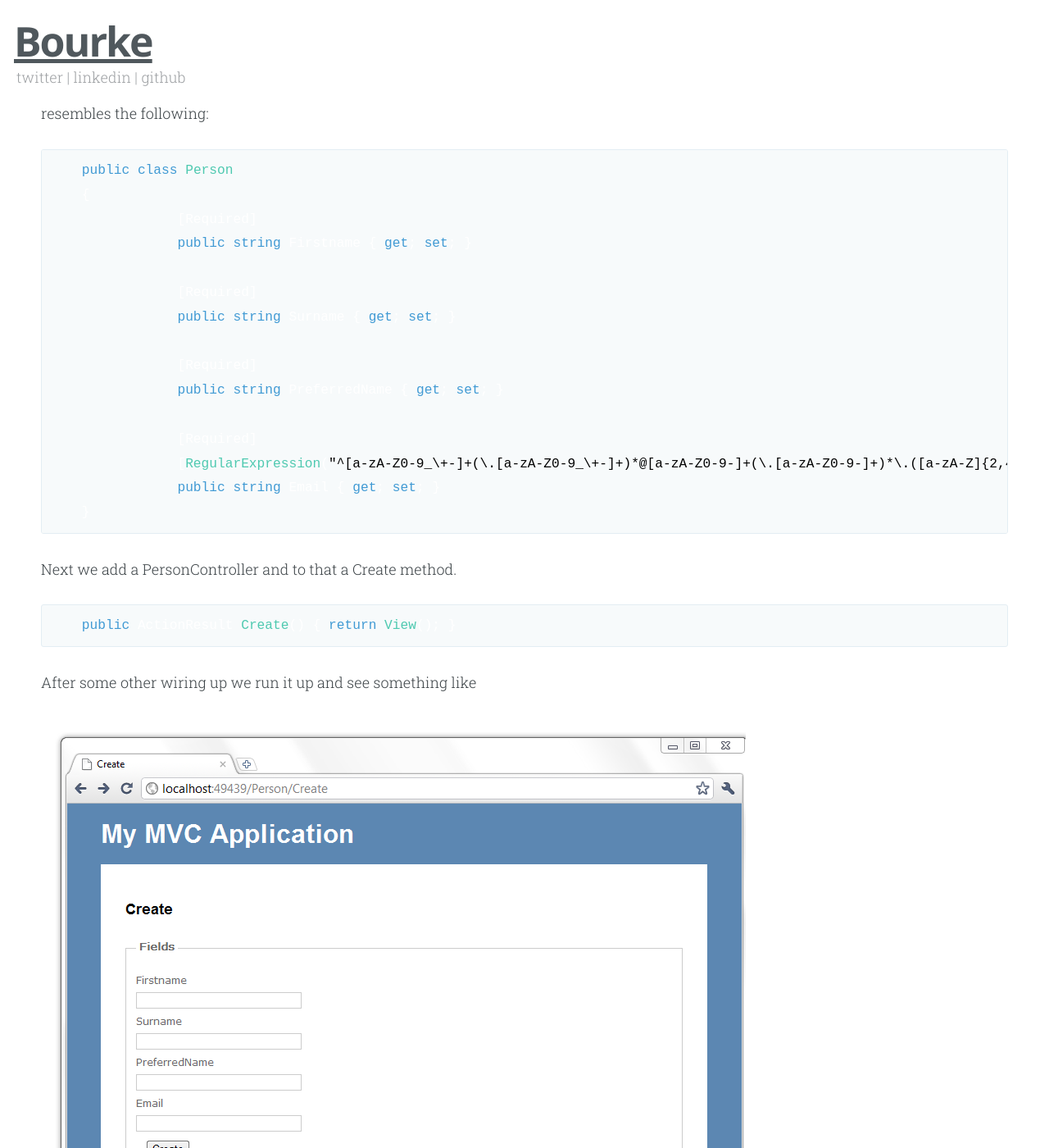
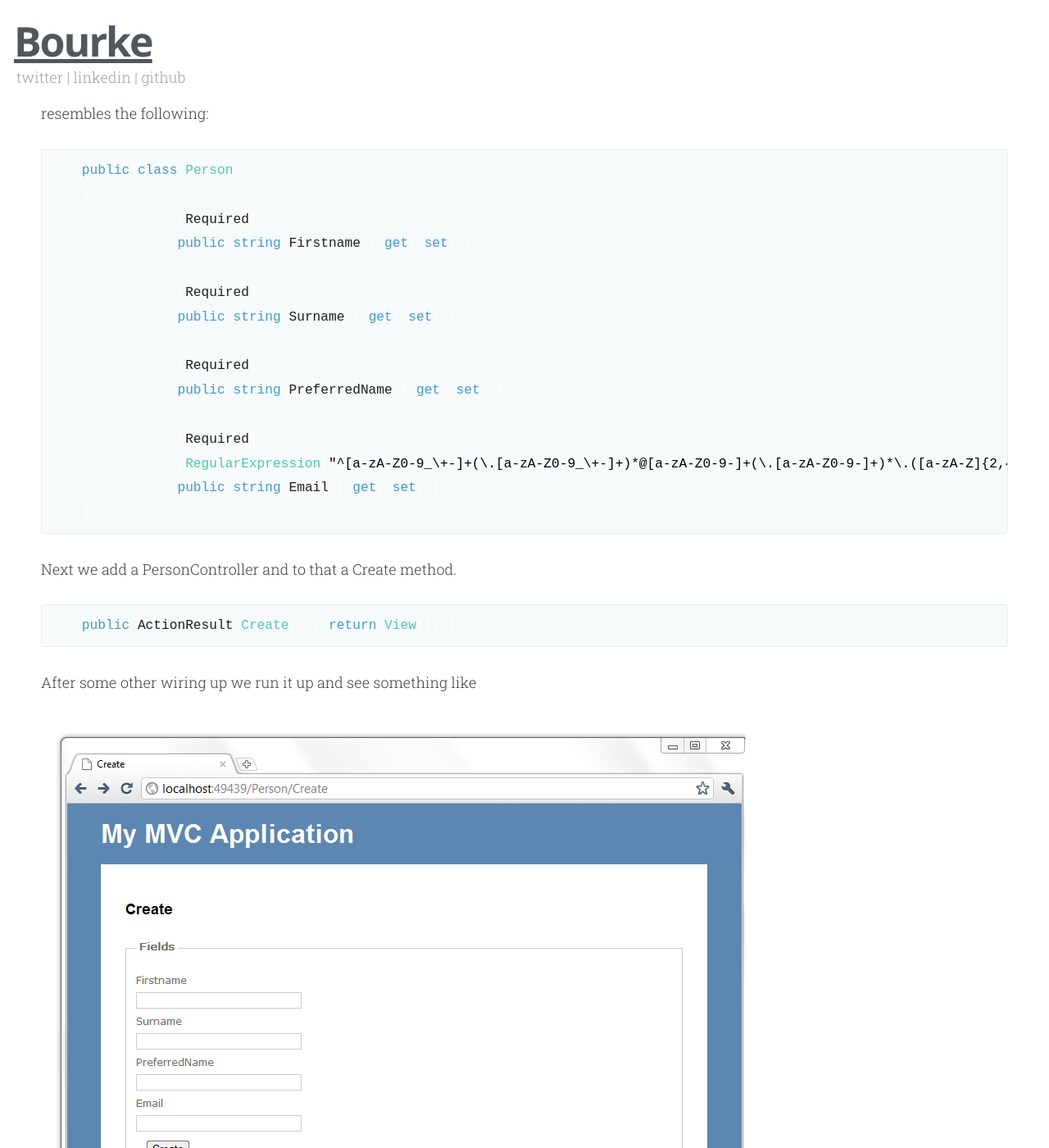
Before and after one commit to jfbourke/jfbourke.github.io, a Jekyll site: the page built from index.html, in a window 1280 px wide and 1400 px high, scrolled down 462 px. Shown: the whole window at 82% size. Built offline with Jekyll 4.4.1, drawn with Linux system fonts in a browser that asks for light colours; nearby versions of some CDN libraries; Markdown is read by kramdown in place of the engine named in the settings; the list of posts is cut into pages by our own code.

Commit message:
Update pygments.css

```diff
--- a/css/pygments.css
+++ b/css/pygments.css
@@ -5,7 +5,7 @@
 .highlight .g { color: #ffffff} /* Generic */
 .highlight .k { color: #409AD4} /* Keyword */
 .highlight .l { color: #ffffff} /* Literal */
-.highlight .n { color: #ffffff} /* Name */
+.highlight .n { color: #1E1E1E} /* Name */
 .highlight .o { color: #ffffff} /* Operator */
 .highlight .x { color: #ffffff} /* Other */
 .highlight .p { color: #ffffff} /* Punctuation */
```
